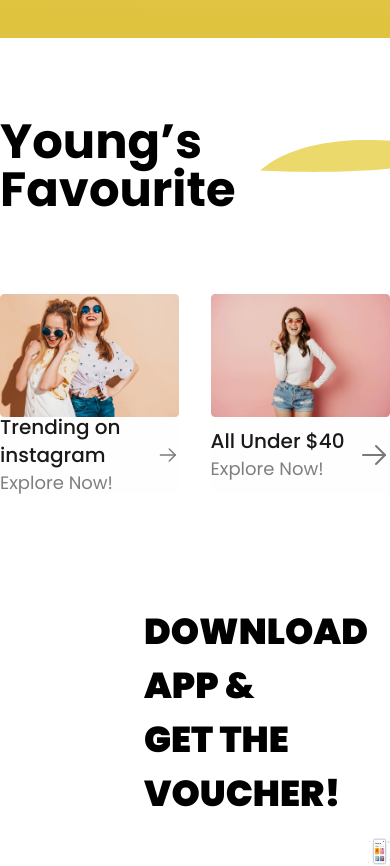
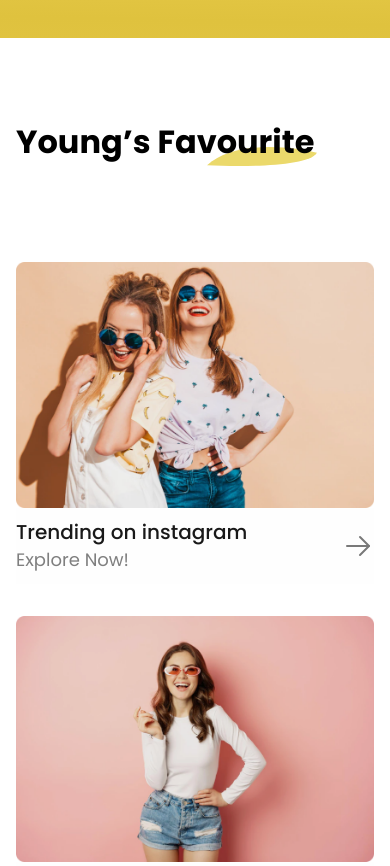
Before and after one commit to Luismkm/fashion, a React (Vite) app: page / in a window 390 px wide. Shown: the part 3498-4364 px from the top of the page. Built offline with nearby package versions, Linux system fonts and the light colour scheme.

Commit message:
feat: aplly and better responsive layout

```diff
--- a/src/pages/landing/components/arrivals.tsx
+++ b/src/pages/landing/components/arrivals.tsx
@@ -8,7 +8,7 @@ import detail from '../../../assets/detail_arrivals.svg';
 
 export function Arrivals() {
   return (
-    <section className="xl:px-4 max-w-[1120px] mx-auto mt-[69px]">
+    <section className="px-4 xl:px-0 max-w-[1120px] mx-auto mt-[69px]">
       <div className="relative w-[254px] ss:w-[302px] sm:w-[322px] md:w-[384px]">
         <img src={detail} alt="" className="absolute -z-10 right-0 bottom-[6px] ss:bottom-[7px] md:bottom-[10px] lg:-bottom-[2px] w-[115px] ss:w-[137px] sm:w-[146px] md:w-[174px] lg:md:w-[177px]" />
         <strong className="text-[2rem] ss:text-[38px] sm:text-[2.5rem] md:text-[3rem] lg:text-5xl font-black mb-[92px] block">
--- a/src/pages/landing/components/favourite.tsx
+++ b/src/pages/landing/components/favourite.tsx
@@ -8,15 +8,15 @@ import detail from '../../../assets/detail.svg';
 export function Favourite() {
   return (
     <section className="max-w-[1120px] mx-auto">
-      <div className="relative h-[80px] mt-20 mb-24">
-        <img src={detail} alt="" className="absolute bottom-[26px] left-[260px] -z-10" />
-        <strong className="block text-5xl">
+      <div className="relative pl-4 xl:pl-0 w-[317px] ss:w-[373px] sm:w-[394px] md:w-[471px] lg:w-[468px] h-[48px] ss:h-[57px] sm:h-[60px] md:h-[73px] lg:h-[58px] mt-20 mb-24">
+        <img src={detail} alt="" className="absolute w-[110px] ss:w-[129px] sm:w-[140px] md:w-[167px] lg:w-[182px] right-0 bottom-0 -z-10" />
+        <strong className="text-[2rem] ss:text-[38px] sm:text-[2.5rem] md:text-[3rem] lg:text-5xl block">
           Young’s Favourite
         </strong>
       </div>
-      <div className="flex gap-8">
+      <div className="flex flex-col md:flex-row px-4 xl:px-0 gap-8">
         <div>
-          <img src={favourite1} alt="" />
+          <img src={favourite1} alt="duas mulheres usando óculos escuro ambas estão sorindo" />
           <div className="flex flex-row justify-between items-center h-[76px] bg-white-300">
             <div className="flex flex-col">
               <span className="text-black-850 text-xl font-medium">
@@ -30,7 +30,7 @@ export function Favourite() {
           </div>
         </div>
         <div>
-          <img src={favourite2} alt="" />
+          <img src={favourite2} alt="mulher usa shorts jeans com blusa branca e óculos vermelho" />
           <div className="flex flex-row justify-between items-center h-[76px] bg-white-300">
             <div className="flex flex-col">
               <span className="text-black-850 text-xl font-medium">
--- a/src/pages/landing/components/sale.tsx
+++ b/src/pages/landing/components/sale.tsx
@@ -10,7 +10,7 @@ export function Sale() {
         className="hidden lg:block w-[100%] h-[100%]"
       />
       <div className="bg-yellow-gradient -ml-[1px] relative lg:pl-10">
-        <div className="flex flex-col justify-center items-center text-center py-10 px-14 lg:pl-0 lg:pr-10 mx-auto md:ml-16 md:mt-20">
+        <div className="flex flex-col justify-center xl:justify-start items-center xl:items-start text-center xl:text-start py-10 px-14 lg:pl-0 lg:pr-10 mx-auto md:ml-16 md:mt-20">
           <div className="relative w-[201px] ss:w-[222px] sm:w-[228px] md:w-[356px]">
             <div className="bg-white-100 w-[202px] ss:w-[222px] sm:w-[234px] md:w-[356px] h-[57px] sm:h-[67px] md:h-[88px] origin-bottom -rotate-2 absolute z-0" />
           </div>
```
